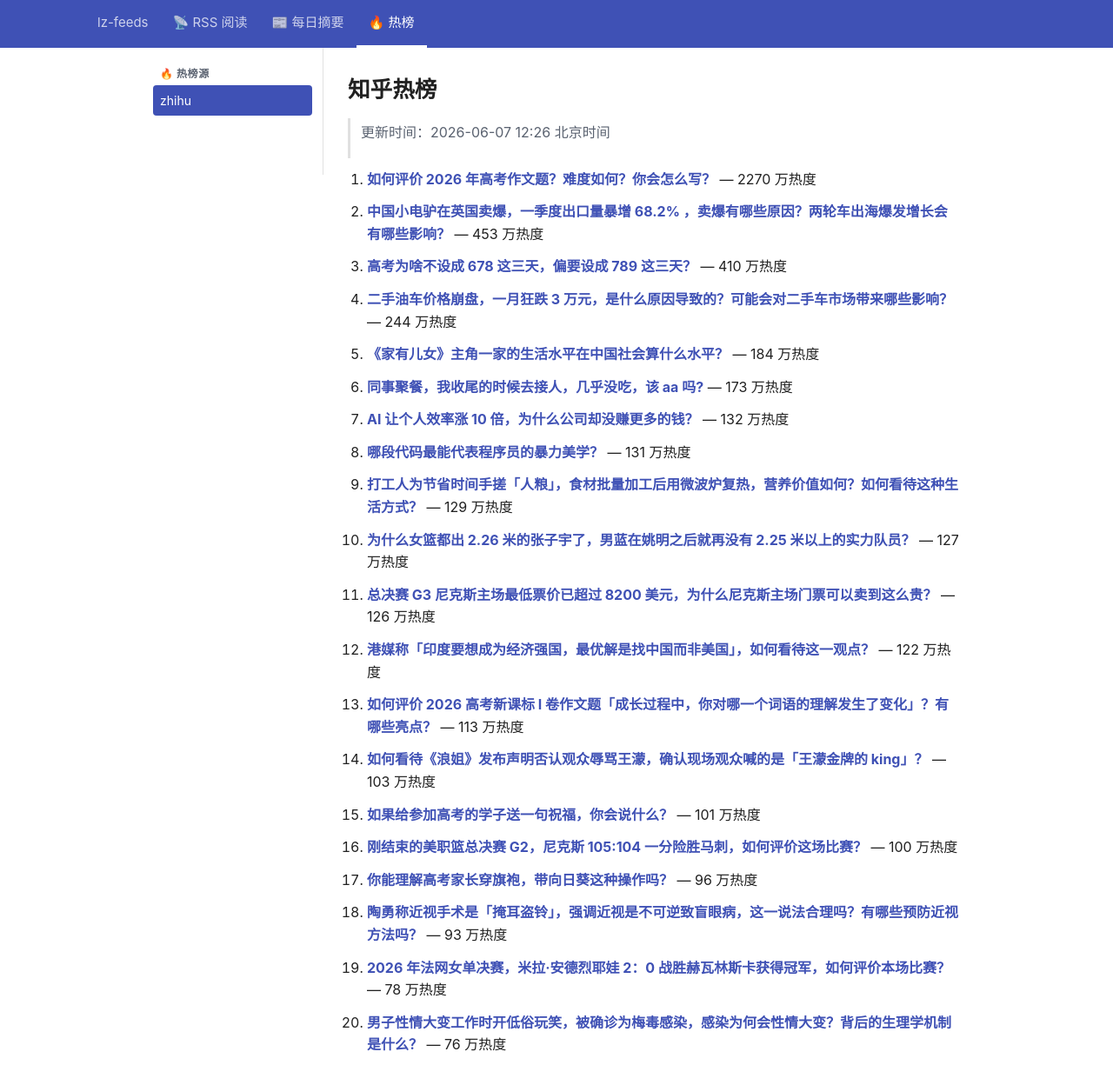
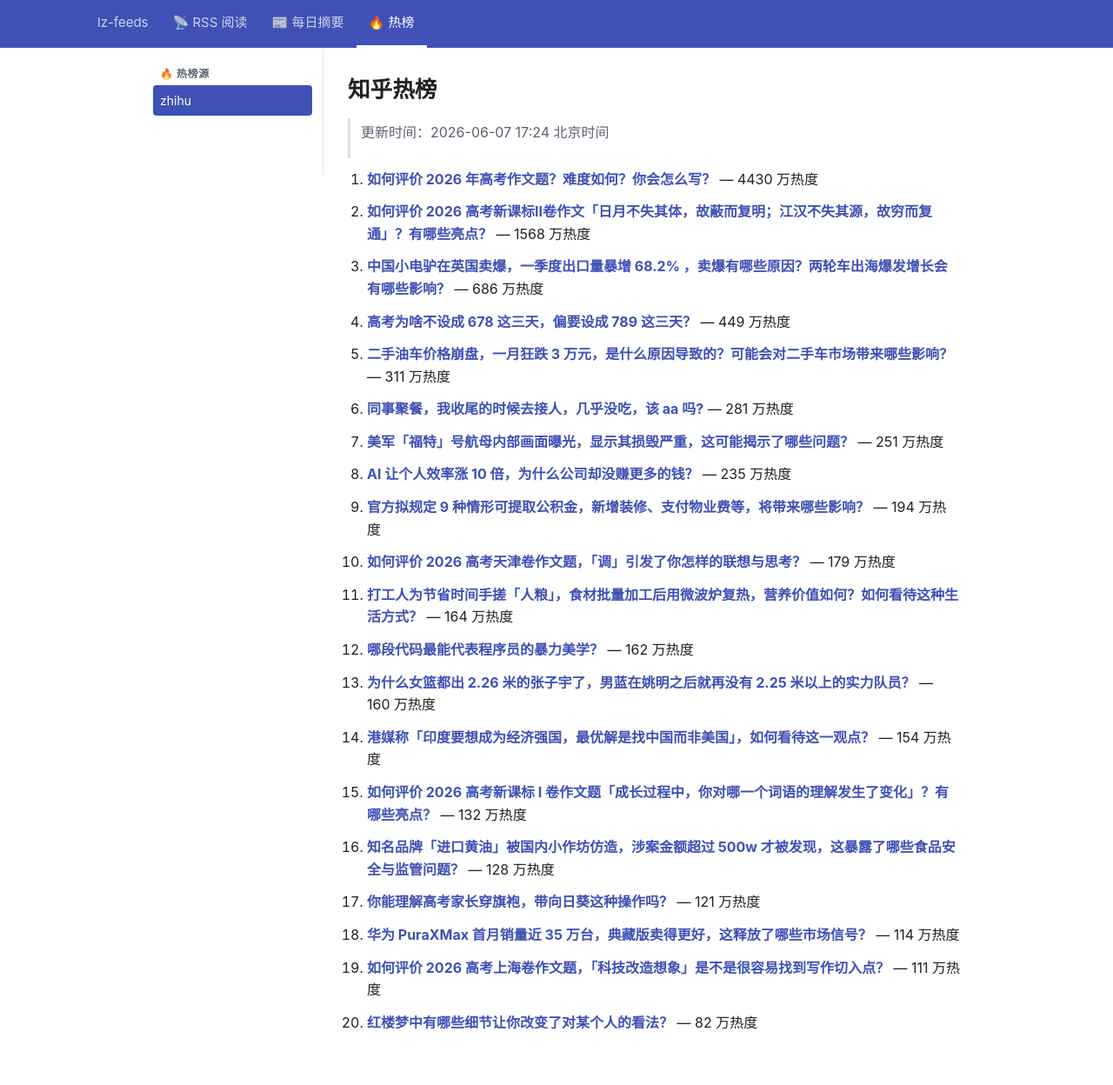
Before and after one commit to lizhang0101/lz-feeds, a Jekyll site: the page built from _hotlist/zhihu.md, in a window 1280 px wide and 1279 px high. Shown: the top 1248 px of the window at 87% size. Built offline with Jekyll 4.4.1, drawn with Linux system fonts in a browser that asks for light colours.

Commit message:
hotlist: 2026-06-07T09:24Z

```diff
--- a/_hotlist/zhihu.md
+++ b/_hotlist/zhihu.md
@@ -1,48 +1,48 @@
 ---
-updated: 2026-06-07 12:26 北京时间
+updated: 2026-06-07 17:24 北京时间
 count: 20
 ---
 
 # 知乎热榜
 
-> 更新时间：2026-06-07 12:26 北京时间
+> 更新时间：2026-06-07 17:24 北京时间
 
-1. **[如何评价 2026 年高考作文题？难度如何？你会怎么写？](https://www.zhihu.com/question/2046914203282306029)** — 2270 万热度
+1. **[如何评价 2026 年高考作文题？难度如何？你会怎么写？](https://www.zhihu.com/question/2046914203282306029)** — 4430 万热度
 
-2. **[中国小电驴在英国卖爆，一季度出口量暴增 68.2% ，卖爆有哪些原因？两轮车出海爆发增长会有哪些影响？](https://www.zhihu.com/question/2046194112051635817)** — 453 万热度
+2. **[如何评价 2026 高考新课标Ⅱ卷作文「日月不失其体，故蔽而复明；江汉不失其源，故穷而复通」？有哪些亮点？](https://www.zhihu.com/question/2046909900513661450)** — 1568 万热度
 
-3. **[高考为啥不设成 678 这三天，偏要设成 789 这三天？](https://www.zhihu.com/question/2044214326303642125)** — 410 万热度
+3. **[中国小电驴在英国卖爆，一季度出口量暴增 68.2% ，卖爆有哪些原因？两轮车出海爆发增长会有哪些影响？](https://www.zhihu.com/question/2046194112051635817)** — 686 万热度
 
-4. **[二手油车价格崩盘，一月狂跌 3 万元，是什么原因导致的？可能会对二手车市场带来哪些影响？](https://www.zhihu.com/question/2046193114440623554)** — 244 万热度
+4. **[高考为啥不设成 678 这三天，偏要设成 789 这三天？](https://www.zhihu.com/question/2044214326303642125)** — 449 万热度
 
-5. **[《家有儿女》主角一家的生活水平在中国社会算什么水平？](https://www.zhihu.com/question/4298531159)** — 184 万热度
+5. **[二手油车价格崩盘，一月狂跌 3 万元，是什么原因导致的？可能会对二手车市场带来哪些影响？](https://www.zhihu.com/question/2046193114440623554)** — 311 万热度
 
-6. **[同事聚餐，我收尾的时候去接人，几乎没吃，该 aa 吗?](https://www.zhihu.com/question/657764341)** — 173 万热度
+6. **[同事聚餐，我收尾的时候去接人，几乎没吃，该 aa 吗?](https://www.zhihu.com/question/657764341)** — 281 万热度
 
-7. **[AI 让个人效率涨 10 倍，为什么公司却没赚更多的钱？](https://www.zhihu.com/question/2025012000539846038)** — 132 万热度
+7. **[美军「福特」号航母内部画面曝光，显示其损毁严重，这可能揭示了哪些问题？](https://www.zhihu.com/question/2046198239527956480)** — 251 万热度
 
-8. **[哪段代码最能代表程序员的暴力美学？](https://www.zhihu.com/question/68411978)** — 131 万热度
+8. **[AI 让个人效率涨 10 倍，为什么公司却没赚更多的钱？](https://www.zhihu.com/question/2025012000539846038)** — 235 万热度
 
-9. **[打工人为节省时间手搓「人粮」，食材批量加工后用微波炉复热，营养价值如何？如何看待这种生活方式？](https://www.zhihu.com/question/2046310090756415818)** — 129 万热度
+9. **[官方拟规定 9 种情形可提取公积金，新增装修、支付物业费等，将带来哪些影响？](https://www.zhihu.com/question/2046366435539260174)** — 194 万热度
 
-10. **[为什么女篮都出 2.26 米的张子宇了，男蓝在姚明之后就再没有 2.25 米以上的实力队员？](https://www.zhihu.com/question/2045196062286205346)** — 127 万热度
+10. **[如何评价 2026 高考天津卷作文题，「调」引发了你怎样的联想与思考？](https://www.zhihu.com/question/2046909899729269130)** — 179 万热度
 
-11. **[总决赛 G3 尼克斯主场最低票价已超过 8200 美元，为什么尼克斯主场门票可以卖到这么贵？](https://www.zhihu.com/question/2046166862464078881)** — 126 万热度
+11. **[打工人为节省时间手搓「人粮」，食材批量加工后用微波炉复热，营养价值如何？如何看待这种生活方式？](https://www.zhihu.com/question/2046310090756415818)** — 164 万热度
 
-12. **[港媒称「印度要想成为经济强国，最优解是找中国而非美国」，如何看待这一观点？](https://www.zhihu.com/question/2046675992081610375)** — 122 万热度
+12. **[哪段代码最能代表程序员的暴力美学？](https://www.zhihu.com/question/68411978)** — 162 万热度
 
-13. **[如何评价 2026 高考新课标 I 卷作文题「成长过程中，你对哪一个词语的理解发生了变化」？有哪些亮点？](https://www.zhihu.com/question/2046909900002014333)** — 113 万热度
+13. **[为什么女篮都出 2.26 米的张子宇了，男蓝在姚明之后就再没有 2.25 米以上的实力队员？](https://www.zhihu.com/question/2045196062286205346)** — 160 万热度
 
-14. **[如何看待《浪姐》发布声明否认观众辱骂王濛，确认现场观众喊的是「王濛金牌的 king」？](https://www.zhihu.com/question/2046603162039969545)** — 103 万热度
+14. **[港媒称「印度要想成为经济强国，最优解是找中国而非美国」，如何看待这一观点？](https://www.zhihu.com/question/2046675992081610375)** — 154 万热度
 
-15. **[如果给参加高考的学子送一句祝福，你会说什么？](https://www.zhihu.com/question/2045064238285181897)** — 101 万热度
+15. **[如何评价 2026 高考新课标 I 卷作文题「成长过程中，你对哪一个词语的理解发生了变化」？有哪些亮点？](https://www.zhihu.com/question/2046909900002014333)** — 132 万热度
 
-16. **[刚结束的美职篮总决赛 G2，尼克斯 105:104 一分险胜马刺，如何评价这场比赛？](https://www.zhihu.com/question/2046558404299186761)** — 100 万热度
+16. **[知名品牌「进口黄油」被国内小作坊仿造，涉案金额超过 500w 才被发现，这暴露了哪些食品安全与监管问题？](https://www.zhihu.com/question/2046166409097621946)** — 128 万热度
 
-17. **[你能理解高考家长穿旗袍，带向日葵这种操作吗？](https://www.zhihu.com/question/2045541315581146326)** — 96 万热度
+17. **[你能理解高考家长穿旗袍，带向日葵这种操作吗？](https://www.zhihu.com/question/2045541315581146326)** — 121 万热度
 
-18. **[陶勇称近视手术是「掩耳盗铃」，强调近视是不可逆致盲眼病，这一说法合理吗？有哪些预防近视方法吗？](https://www.zhihu.com/question/2046232710452965574)** — 93 万热度
+18. **[华为 PuraXMax 首月销量近 35 万台，典藏版卖得更好，这释放了哪些市场信号？](https://www.zhihu.com/question/2045967359232448046)** — 114 万热度
 
-19. **[2026 年法网女单决赛，米拉·安德烈耶娃 2：0 战胜赫瓦林斯卡获得冠军，如何评价本场比赛？](https://www.zhihu.com/question/2046515709048631595)** — 78 万热度
+19. **[如何评价 2026 高考上海卷作文题，「科技改造想象」是不是很容易找到写作切入点？](https://www.zhihu.com/question/2046909900161393755)** — 111 万热度
 
-20. **[男子性情大变工作时开低俗玩笑，被确诊为梅毒感染，感染为何会性情大变？背后的生理学机制是什么？](https://www.zhihu.com/question/2045958377251890709)** — 76 万热度
+20. **[红楼梦中有哪些细节让你改变了对某个人的看法？](https://www.zhihu.com/question/1928845524846515196)** — 82 万热度
```
